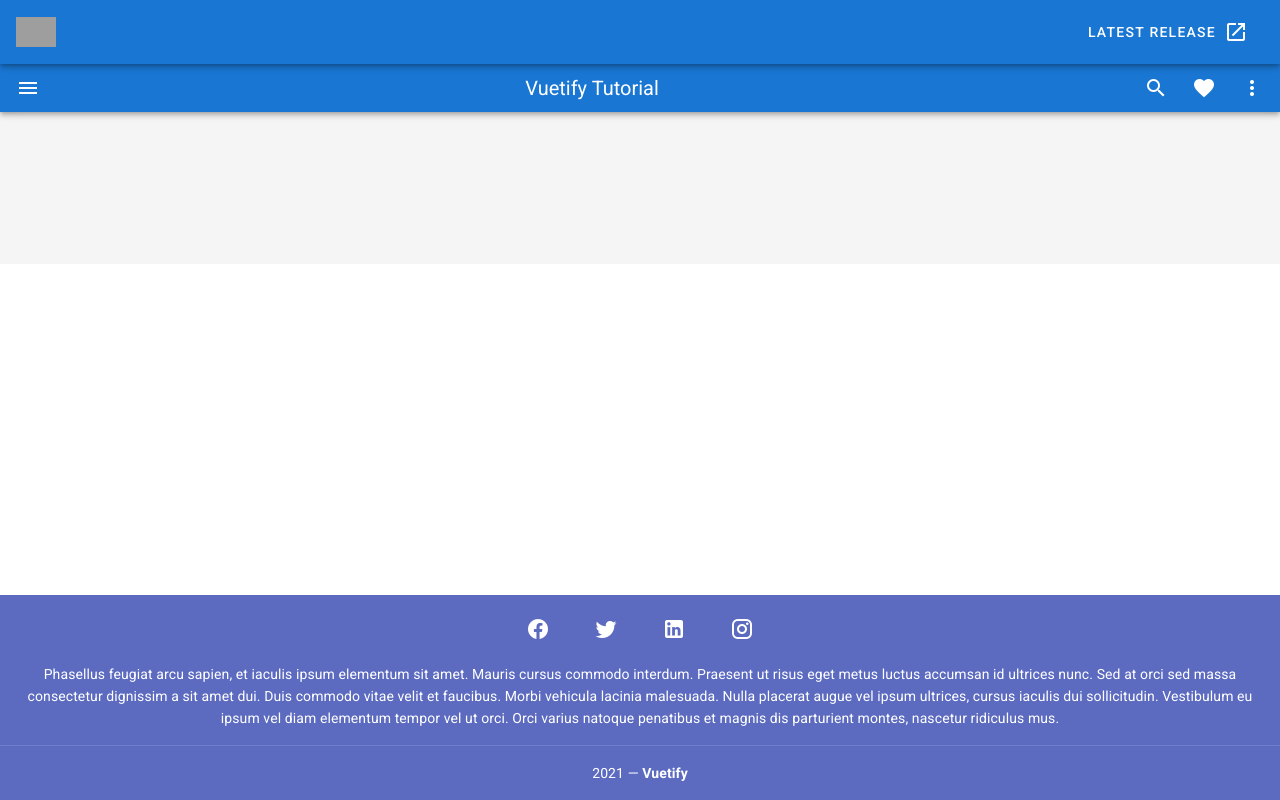
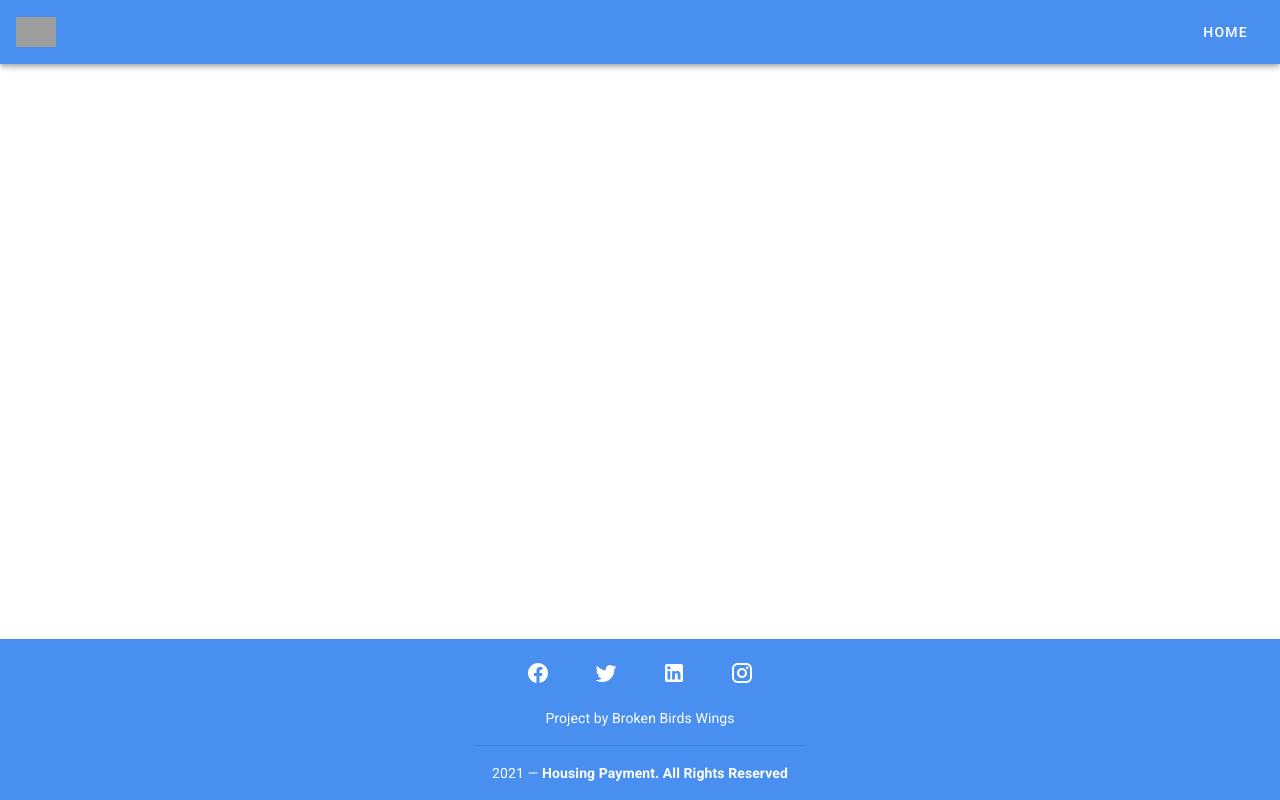
Before and after one commit to BriyanSitinjak/vuetify-tutorial, a Vue app in the folder vuetify-tutorial/: page / in a window 1280 px wide. Built offline with nearby package versions, Linux system fonts and the light colour scheme; grey boxes are pictures that could not be loaded.

Commit message:
toolbar and footer

```diff
--- a/vuetify-tutorial/src/App.vue
+++ b/vuetify-tutorial/src/App.vue
@@ -2,7 +2,7 @@
   <v-app>
     <v-app-bar
       app
-      color="primary"
+      color="primary lighten-1"
       dark
     >
       <div class="d-flex align-center">
@@ -19,12 +19,11 @@
       <v-spacer></v-spacer>
 
       <v-btn
-        href="https://github.com/vuetifyjs/vuetify/releases/latest"
-        target="_blank"
+        href="#"
         text
       >
-        <span class="mr-2">Latest Release</span>
-        <v-icon>mdi-open-in-new</v-icon>
+        <span>HOME</span>
+        <!-- <v-icon large>mdi-home</v-icon> -->
       </v-btn>
     </v-app-bar>
 
--- a/vuetify-tutorial/src/components/AppFooter.vue
+++ b/vuetify-tutorial/src/components/AppFooter.vue
@@ -1,14 +1,19 @@
 <template>
   <v-footer
-    dark
+    color="primary lighten-1"
     padless
     absolute
   >
-    <v-card
+    <v-layout
+    justify-center
+    wrap
+    >
+    <!-- add v-layout for make content to the center -->
+      <v-card
       flat
       tile
-      class="indigo lighten-1 white--text text-center"
-    >
+      class="primary lighten-1 white--text text-center"
+      >
       <v-card-text>
         <v-btn
           v-for="icon in icons"
@@ -23,15 +28,16 @@
       </v-card-text>
 
       <v-card-text class="white--text pt-0">
-        Phasellus feugiat arcu sapien, et iaculis ipsum elementum sit amet. Mauris cursus commodo interdum. Praesent ut risus eget metus luctus accumsan id ultrices nunc. Sed at orci sed massa consectetur dignissim a sit amet dui. Duis commodo vitae velit et faucibus. Morbi vehicula lacinia malesuada. Nulla placerat augue vel ipsum ultrices, cursus iaculis dui sollicitudin. Vestibulum eu ipsum vel diam elementum tempor vel ut orci. Orci varius natoque penatibus et magnis dis parturient montes, nascetur ridiculus mus.
+        Project by Broken Birds Wings
       </v-card-text>
 
       <v-divider></v-divider>
 
       <v-card-text class="white--text">
-        {{ new Date().getFullYear() }} — <strong>Vuetify</strong>
+        {{ new Date().getFullYear() }} — <strong>Housing Payment. All Rights Reserved</strong>
       </v-card-text>
     </v-card>
+    </v-layout>
   </v-footer>
 </template>
 
--- a/vuetify-tutorial/src/components/AppHome.vue
+++ b/vuetify-tutorial/src/components/AppHome.vue
@@ -1,6 +1,6 @@
 <template>
     <div>
-        <app-toolbar></app-toolbar>
+        <!-- <app-toolbar></app-toolbar> -->
 
         <app-footer></app-footer>
     </div>
@@ -10,12 +10,11 @@
 <script>
 
 import AppFooter from './AppFooter'
-import AppToolbar from './AppToolbar'
+
 
 export default {
     components : {
-        AppFooter,
-        AppToolbar
+        AppFooter
     }
 
 }
--- a/vuetify-tutorial/src/components/AppToolbar.vue
+++ b/vuetify-tutorial/src/components/AppToolbar.vue
@@ -1,6 +1,6 @@
 <template>
   <v-card
-    color="grey lighten-4"
+    color="#FFFFFF"
     flat
     height="200px"
     tile
@@ -14,7 +14,7 @@
 
        <v-spacer></v-spacer>
 
-      <v-toolbar-title class="white--text">Vuetify Tutorial</v-toolbar-title>
+      <v-toolbar-title class="white--text">Housing Payment</v-toolbar-title>
 
       <v-spacer></v-spacer>
 
```
